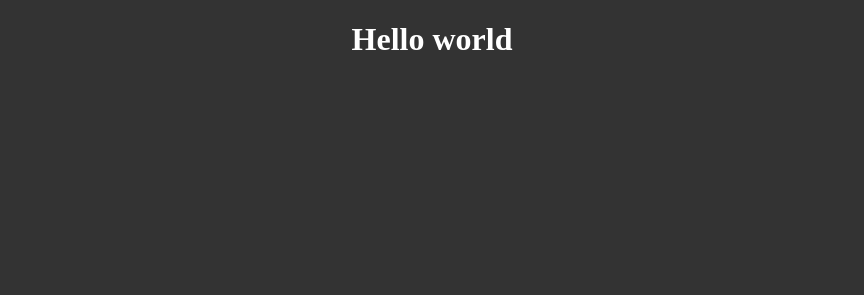
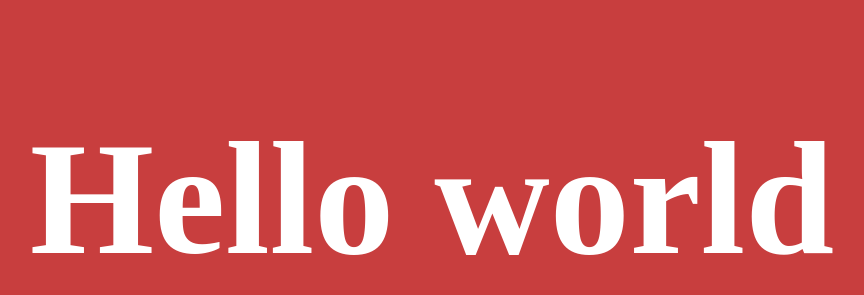
Before and after one commit to aamirhabbib/test_project, a plain HTML site: page index.html in a window 1280 px wide. Shown: the whole page, without its empty margins (208-1072 px from the left). Drawn offline with Linux system fonts and the light colour scheme.

Commit message:
errorfix

```diff
--- a/index.html
+++ b/index.html
@@ -3,31 +3,13 @@
 <head>
     <meta charset="UTF-8">
     <meta name="viewport" content="width=device-width, initial-scale=1.0">
-    <title>Document</title>
+    <title>Test Project</title>
     <style>
         body{
-            background-color: #333;
+            background-color: rgb(200, 62, 62);
             color: white;
             text-align: center;
-            text-align: center;
-
-            text-align: center;
-
-            text-align: center;
-
-
-            text-align: center;
-
-
-            text-align: center;
-
-            text-align: center;
-
-            text-align: center;
-            text-align: center;
-
-
-
+            font-size: 5rem;
         }
     </style>
 </head>
```
